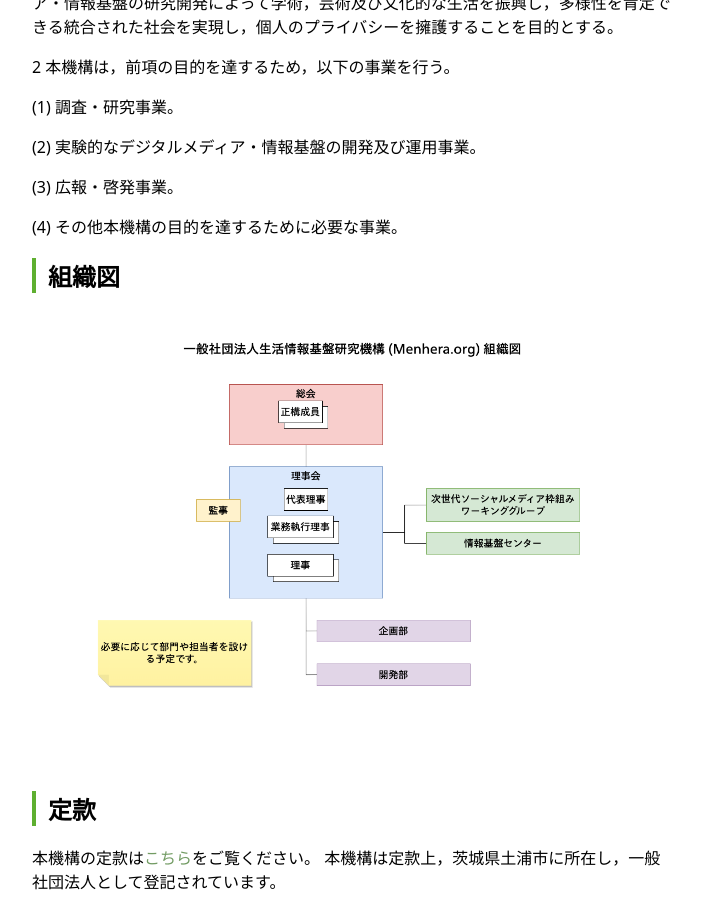
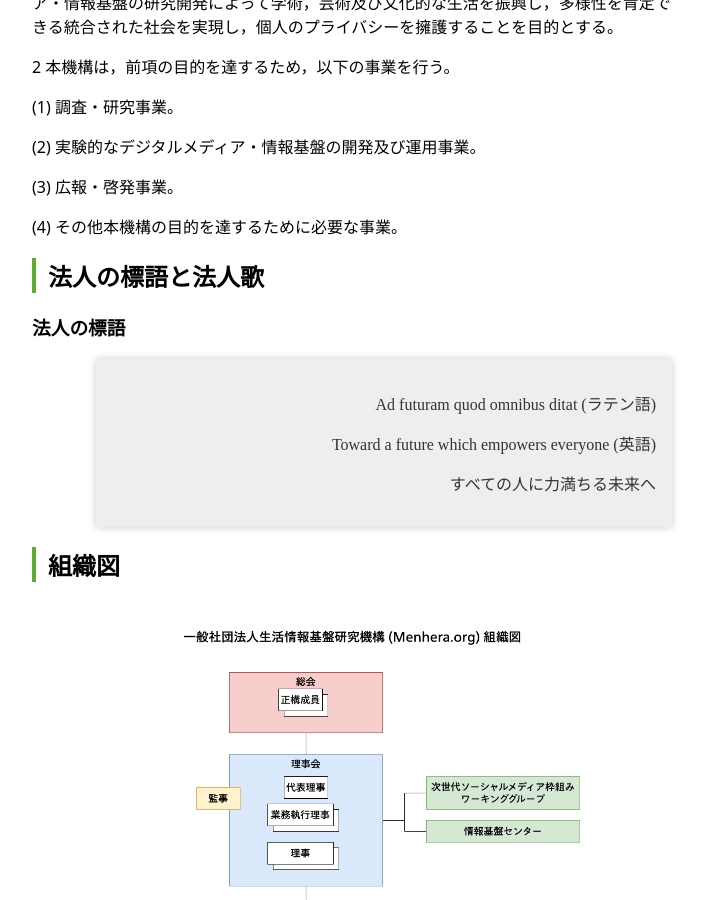
Before and after one commit to menhera-org/menhera.jp, a Jekyll site: the page built from about.html, in a window 1280 px wide and 900 px high, scrolled down 396 px. Shown: the whole window, without its empty margins (288-994 px from the left). Built offline with Jekyll 4.4.1, drawn with Linux system fonts in a browser that asks for light colours.

Commit message:
corporate slogan

```diff
--- a/about.html
+++ b/about.html
@@ -16,6 +16,15 @@
 <p>(2) 実験的なデジタルメディア・情報基盤の開発及び運用事業。</p>
 <p>(3) 広報・啓発事業。</p>
 <p>(4) その他本機構の目的を達するために必要な事業。</p>
+</section>
+<section id="corporate-slogan">
+<h2>法人の標語と法人歌</h2>
+<h3>法人の標語</h3>
+<blockquote>
+<p><span lang="la">	Ad futuram quod omnibus ditat</span> (ラテン語)</p>
+<p><span lang="en">Toward a future which empowers everyone</span> (英語)</p>
+<p>すべての人に力満ちる未来へ</p>
+</blockquote>
 </section>
 <section>
 <h2>組織図</h2>
```
